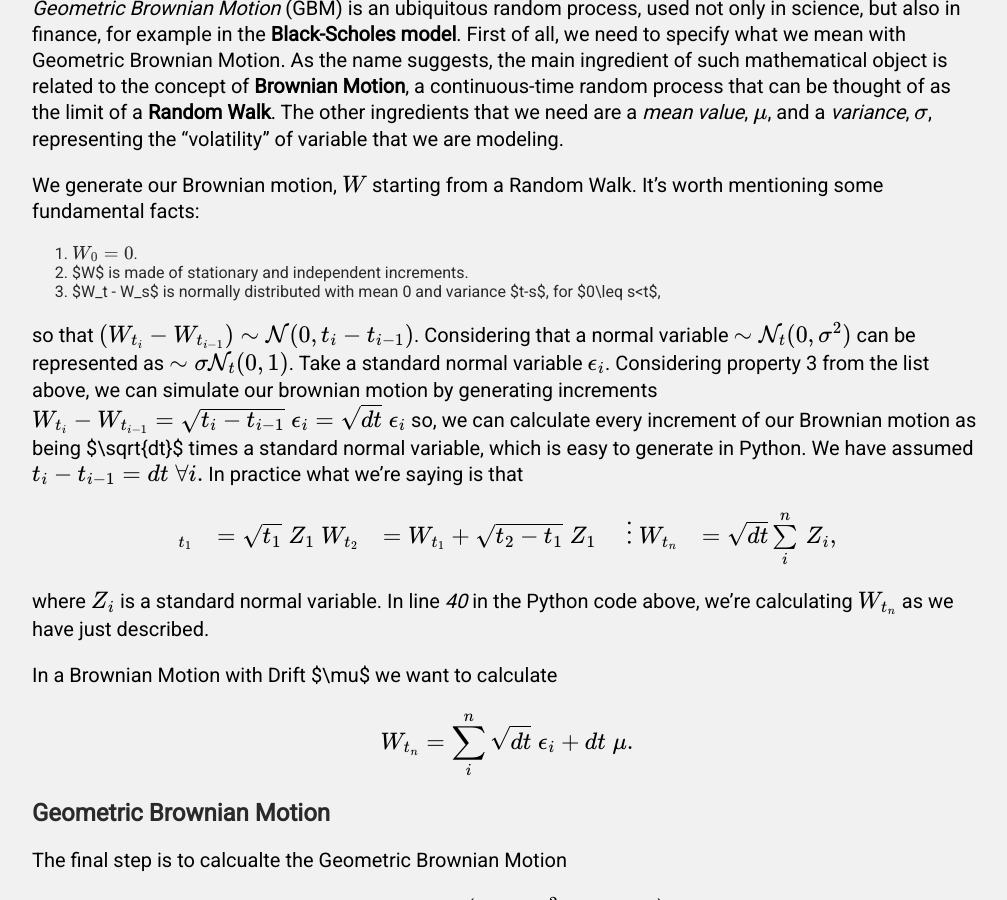
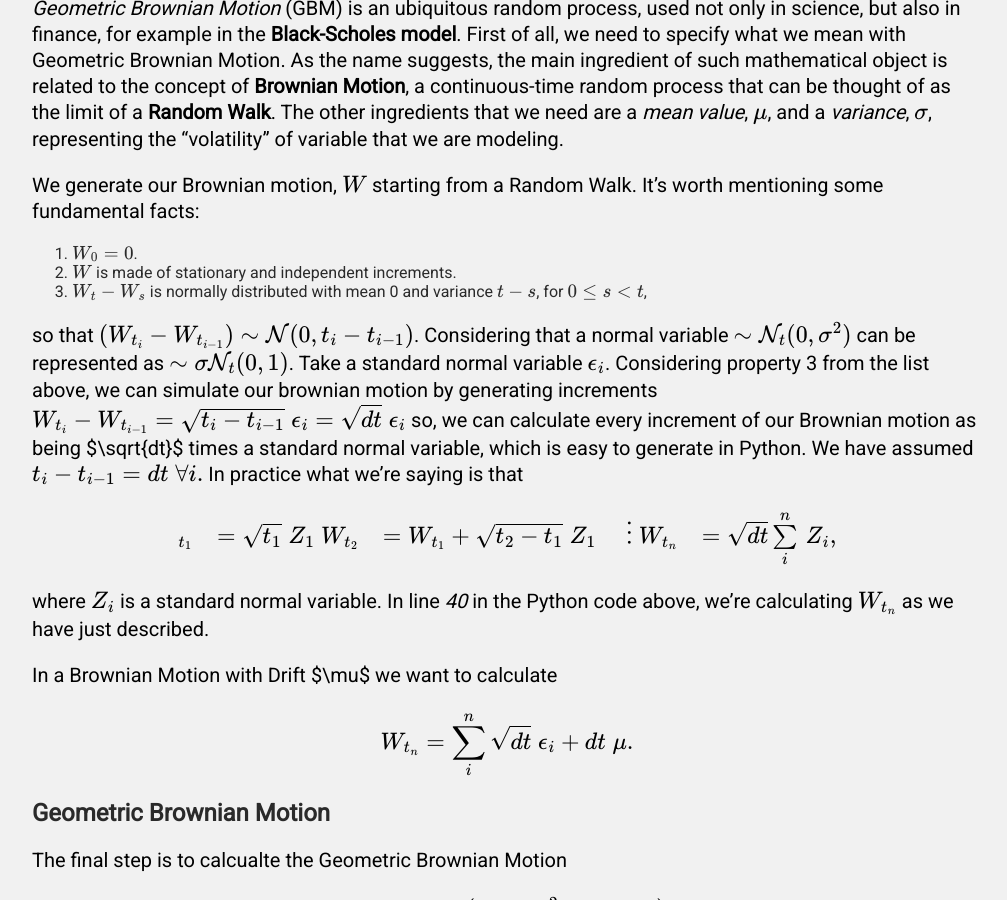
Before and after one commit to FullSimplify/FullSimplify.github.io, a Jekyll site: the page built from _posts/2000-01-03-Geometric-Brownian-Motion-an-Option-Pricing-Example.md, in a window 1280 px wide and 900 px high, scrolled down 601 px. Shown: the whole window, without its empty margins (133-1140 px from the left). Built offline with Jekyll 4.4.1, drawn with Linux system fonts in a browser that asks for light colours; formulas are drawn with MathJax 3.

```diff
--- a/_posts/2000-01-03-Geometric-Brownian-Motion-an-Option-Pricing-Example.md
+++ b/_posts/2000-01-03-Geometric-Brownian-Motion-an-Option-Pricing-Example.md
@@ -20,8 +20,8 @@ First of all, we need to specify what we mean with Geometric Brownian Motion. As
 We generate our Brownian motion, $$W$$ starting from a Random Walk. It's worth mentioning some fundamental facts:
 
  1. $$W_0 = 0$$.<br>
- 2. $W$ is made of stationary and independent increments.<br>
- 3. $W_t - W_s$ is normally distributed with mean 0 and variance $t-s$, for $0\leq s<t$,<br>
+ 2. $$W$$ is made of stationary and independent increments.<br>
+ 3. $$W_t - W_s$$ is normally distributed with mean 0 and variance $$t-s$$, for $$0\leq s < t$$,<br>
 
 so that $$(W_{t_i} - W_{t_{i-1}}) \sim \mathcal{N}(0, t_i - t_{i-1})$$. Considering that a normal variable $$\sim \mathcal{N}_t(0,\sigma^2)$$ can be represented as $$\sim \sigma \mathcal{N}_t(0,1)$$. Take a standard normal variable $$\epsilon_i$$. Considering property 3 from the list above, we can simulate our brownian motion by generating increments $$W_{t_i} - W_{t_{i-1}} = \sqrt{t_i-t_{i-1}}\;\epsilon_i = \sqrt{dt}\;\epsilon_i$$ so, we can calculate every increment of our Brownian motion as being $\sqrt{dt}$ times a standard normal variable, which is easy to generate in Python. We have assumed $$t_i - t_{i-1} = dt\; \forall i.$$ In practice what we're saying is that
 \begin{array}
```
